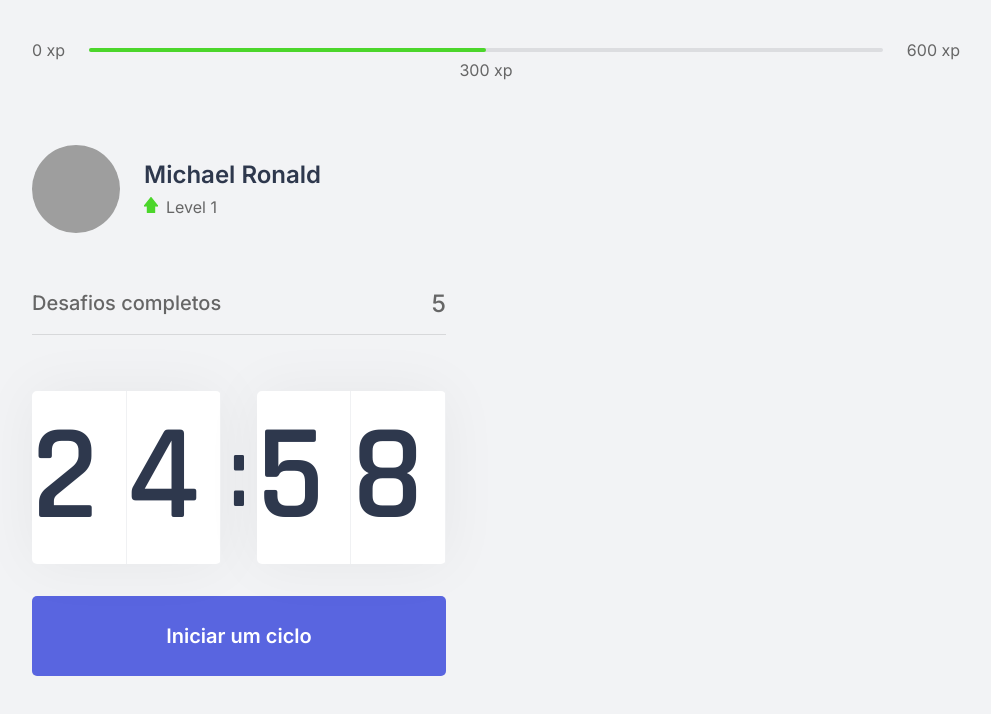
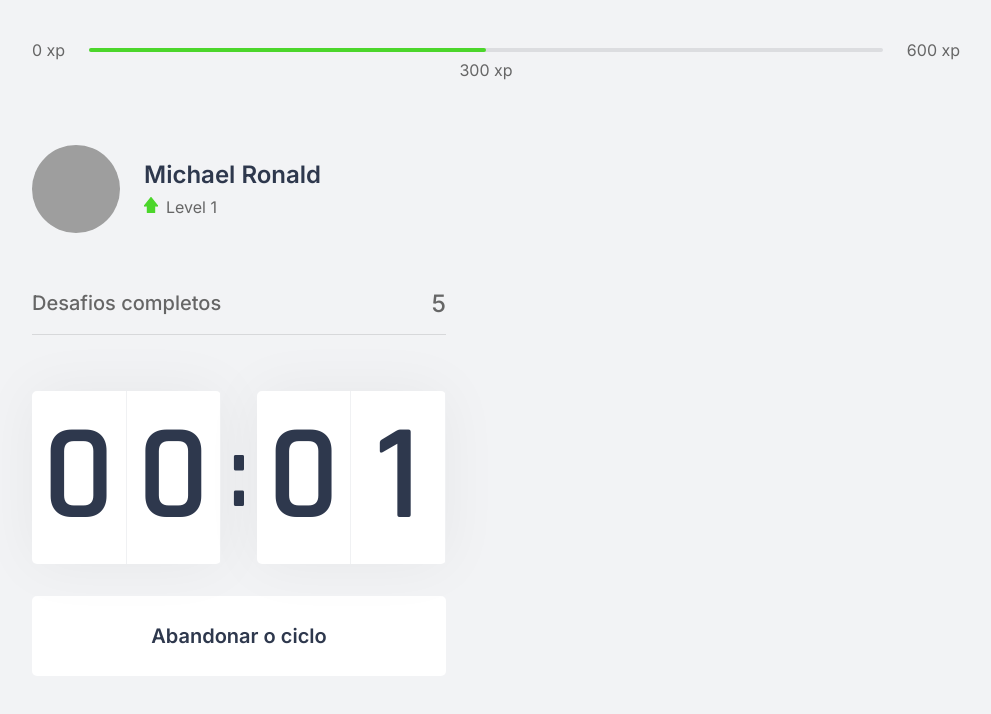
Before and after one commit to MRonald/exercoder, a Next.js app: page / in a window 1280 px wide. Both pictures are taken after a click on the button "Iniciar um ciclo". Shown: the top 714 px of the page, without its empty margins (144-1135 px from the left). Built offline with nearby package versions, Linux system fonts and the light colour scheme; grey boxes are pictures that could not be loaded.

Commit message:
Programando funcionalidades do contador com botões dinâmicos

```diff
--- a/src/components/Countdown.tsx
+++ b/src/components/Countdown.tsx
@@ -1,9 +1,12 @@
 import { useState, useEffect } from 'react';
 import styles from '../styles/components/Countdown.module.css';
 
+let countdownTimeout: NodeJS.Timeout;
+
 export function Countdown() {
-    const [time, setTime] = useState(25 * 60);
-    const [active, setActive] = useState(false);
+    const [time, setTime] = useState(0.05 * 60);
+    const [isActive, setIsActive] = useState(false);
+    const [hasFinished, setHasFinished] = useState(false);
 
     const minutes = Math.floor(time / 60);
     const seconds = time % 60;
@@ -12,16 +15,25 @@ export function Countdown() {
     const [secondLeft, secondRight] = String(seconds).padStart(2, '0').split('');
 
     function startCountDown() {
-        setActive(true);
+        setIsActive(true);
+    }
+
+    function resetCountDown() {
+        clearTimeout(countdownTimeout);
+        setIsActive(false);
+        setTime(25 * 60);
     }
 
     useEffect(() => {
-        if (active && time > 0) {
-            setTimeout(() => {
+        if (isActive && time > 0) {
+            countdownTimeout = setTimeout(() => {
                 setTime(time -1);
-            }, 1000)
+            }, 1000);
+        } else if (isActive && time === 0) {
+            setHasFinished(true);
+            setIsActive(false);
         }
-    }, [active, time]);
+    }, [isActive, time]);
 
     return (
         <div>
@@ -36,9 +48,24 @@ export function Countdown() {
                     <span>{secondRight}</span>
                 </div>
             </div>
-            <button type="button" onClick={startCountDown} className={styles.countdownButton}>
-                Iniciar um ciclo
-            </button>
+            {hasFinished ? (
+                <button disabled className={styles.countdownButton}>
+                    Ciclo encerrado
+                    <img src="icons/check-circle.svg" alt="check"/>
+                </button>
+            ) : (
+                <>
+                    {!isActive ? (
+                        <button type="button" onClick={startCountDown} className={styles.countdownButton}>
+                            Iniciar um ciclo
+                        </button>
+                    ) : (
+                        <button type="button" onClick={resetCountDown} className={`${styles.countdownButton} ${styles.countdownButtonActive}`}>
+                            Abandonar o ciclo
+                        </button>
+                    )}
+                </>
+            )}
         </div>
     );
 }
--- a/src/styles/components/Countdown.module.css
+++ b/src/styles/components/Countdown.module.css
@@ -19,6 +19,8 @@
 }
 .countdownContainer > div span {
     flex: 1;
+    text-align: center;
+    min-width: 70px;
 }
 .countdownContainer > div span:first-child {
     border-right: 1px solid #f0f1f3;
@@ -51,6 +53,24 @@
 
     transition: background-color 0.2s;
 }
-.countdownButton:hover {
+.countdownButton:disabled {
+    background: var(--white);
+    color: var(--text);
+    cursor: not-allowed;
+    border-bottom: 3px solid black;
+}
+.countdownButton:disabled > img {
+    height: 18px;
+    margin-left: 1rem;
+}
+.countdownButton:not(:disabled):hover {
     background-color: var(--blue-dark);
 }
+.countdownButtonActive {
+    background-color: var(--white);
+    color: var(--title);
+}
+.countdownButtonActive:not(:disabled):hover {
+    background-color: var(--red);
+    color: var(--white);
+}
```
